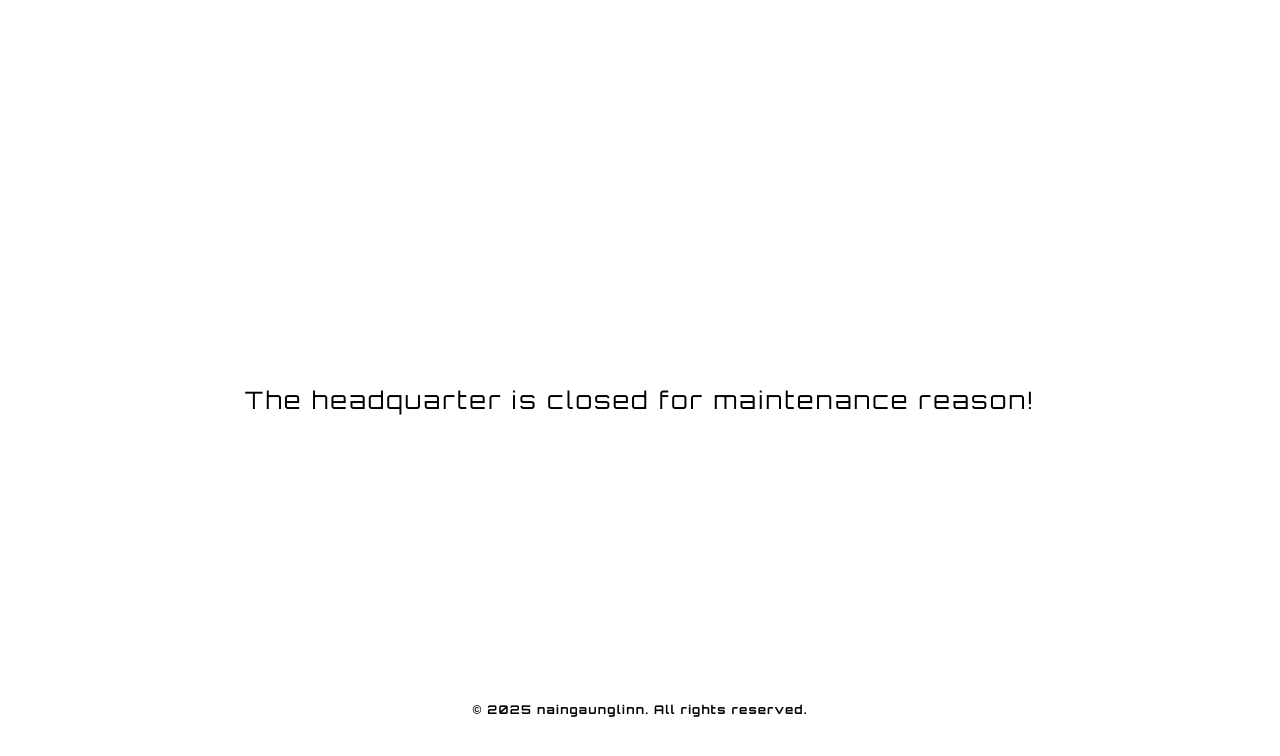
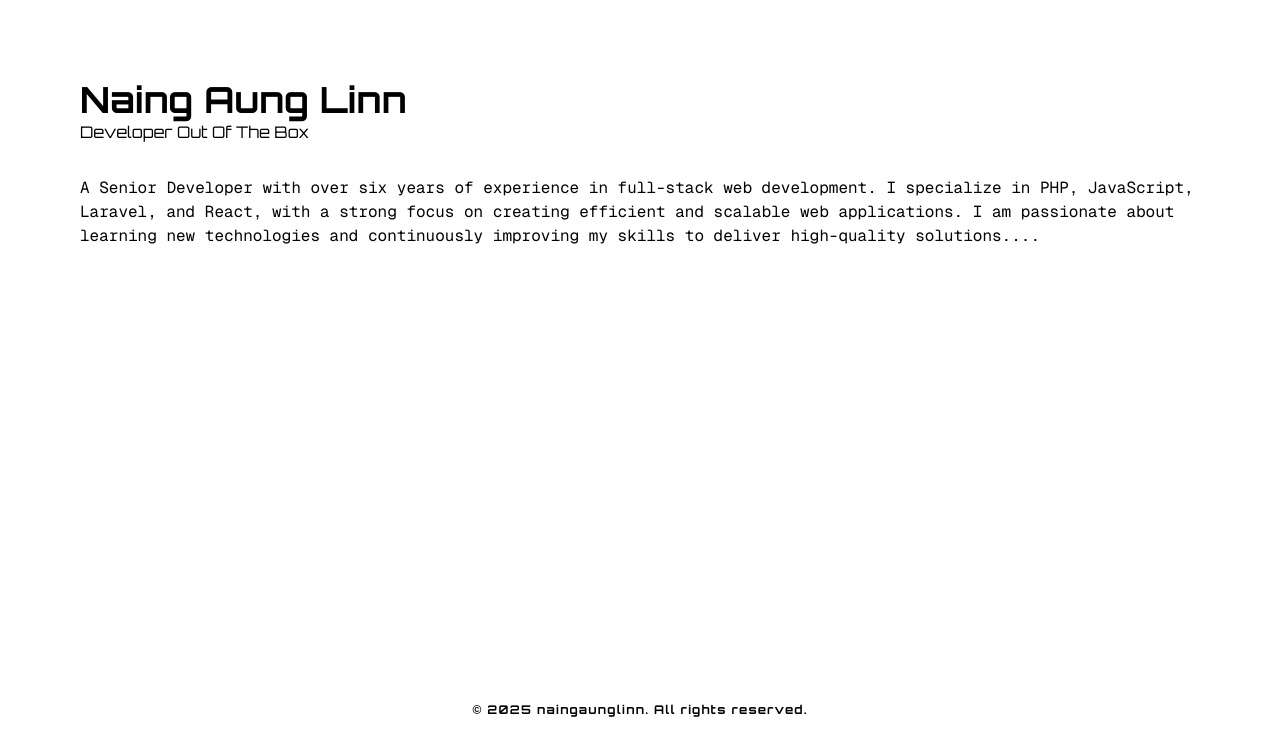
Before and after one commit to naingaunglinn/portfolio-3, a Next.js app: page / in a window 1280 px wide. Shown: the top 756 px of the page. Built offline with nearby package versions, Linux system fonts and the light colour scheme.

Commit message:
update [font]: content and font updated

```diff
--- a/src/app/page.tsx
+++ b/src/app/page.tsx
@@ -1,8 +1,14 @@
+import ScrambleText from "@/components/ScrambleText";
+
 export default function Home() {
   return (
-    <div className="grid grid-rows-[20px_1fr_20px] items-center bg-white text-black justify-items-center min-h-screen p-8 pb-20 gap-16 sm:p-20 font-[family-name:var(--font-orbitron-sans)]">
-      <main className="flex flex-col gap-8 row-start-2 items-center sm:items-start">
-        <h1 className="text-2xl tracking-widest">The headquarter is closed for maintenance reason!</h1>
+    <div className="grid grid-rows-[20px_1fr_20px] bg-white text-black min-h-screen p-8 pb-20 gap-16 sm:p-20 font-[family-name:var(--font-orbitron-sans)]">
+      <main className="flex flex-col gap-8 items-start sm:items-start">
+      <div>
+        <h1 className="text-4xl font-bold"><ScrambleText content="Naing Aung Linn"/></h1>
+        <p className="bottom-0 left-[7px]"><ScrambleText content="Developer Out Of The Box"/></p>
+        </div>
+        <p className="font-mono">A Senior Developer with over six years of experience in full-stack web development. I specialize in PHP, JavaScript, Laravel, and React, with a strong focus on creating efficient and scalable web applications. I am passionate about learning new technologies and continuously improving my skills to deliver high-quality solutions....</p>
       </main>
       <footer className="row-start-3 flex gap-6 flex-wrap items-center justify-center">
         <p className="font-bold text-xs tracking-widest">© 2025 naingaunglinn. All rights reserved.</p>
--- /dev/null
+++ b/src/components/ScrambleText.tsx
@@ -0,0 +1,27 @@
+'use client'
+import { useGSAP } from "@gsap/react";
+import gsap from "gsap";
+import { ScrambleTextPlugin } from "gsap/ScrambleTextPlugin";
+import { useRef } from "react";
+
+gsap.registerPlugin(ScrambleTextPlugin);
+
+interface scrambleProp {
+    content : string
+}
+
+const ScrambleText  = ({content}: scrambleProp) => {
+
+    const boxRef = useRef(null);
+
+    // Using useGSAP to run animation on mount
+    useGSAP(() => {
+        gsap.to(boxRef.current, {
+            duration: 1,
+            scrambleText: `${content}` });
+    }, []);
+
+    return <span ref={boxRef} className="box"></span>;
+}
+
+export default ScrambleText;
```
Also changed, not shown: package.json (+8 -6 lines), 1 other file (tests, documents, lock files or other folders).
